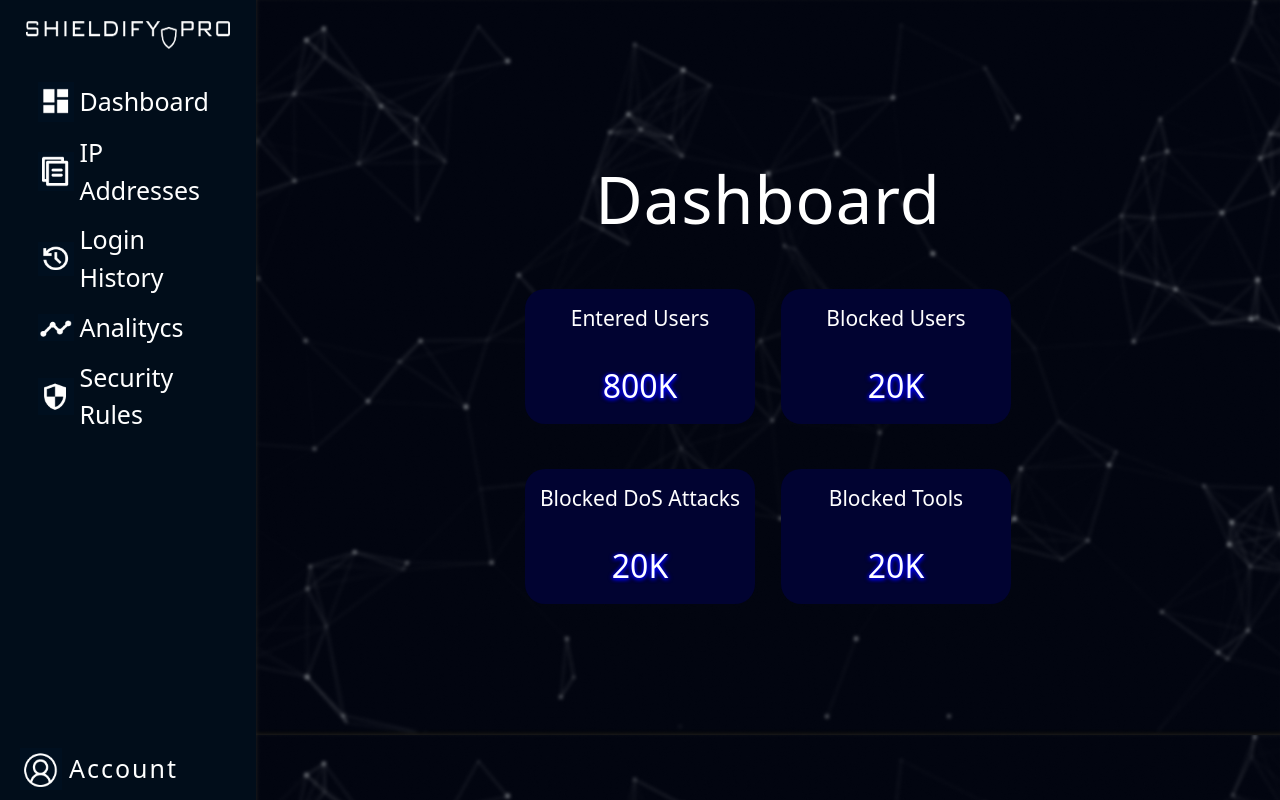
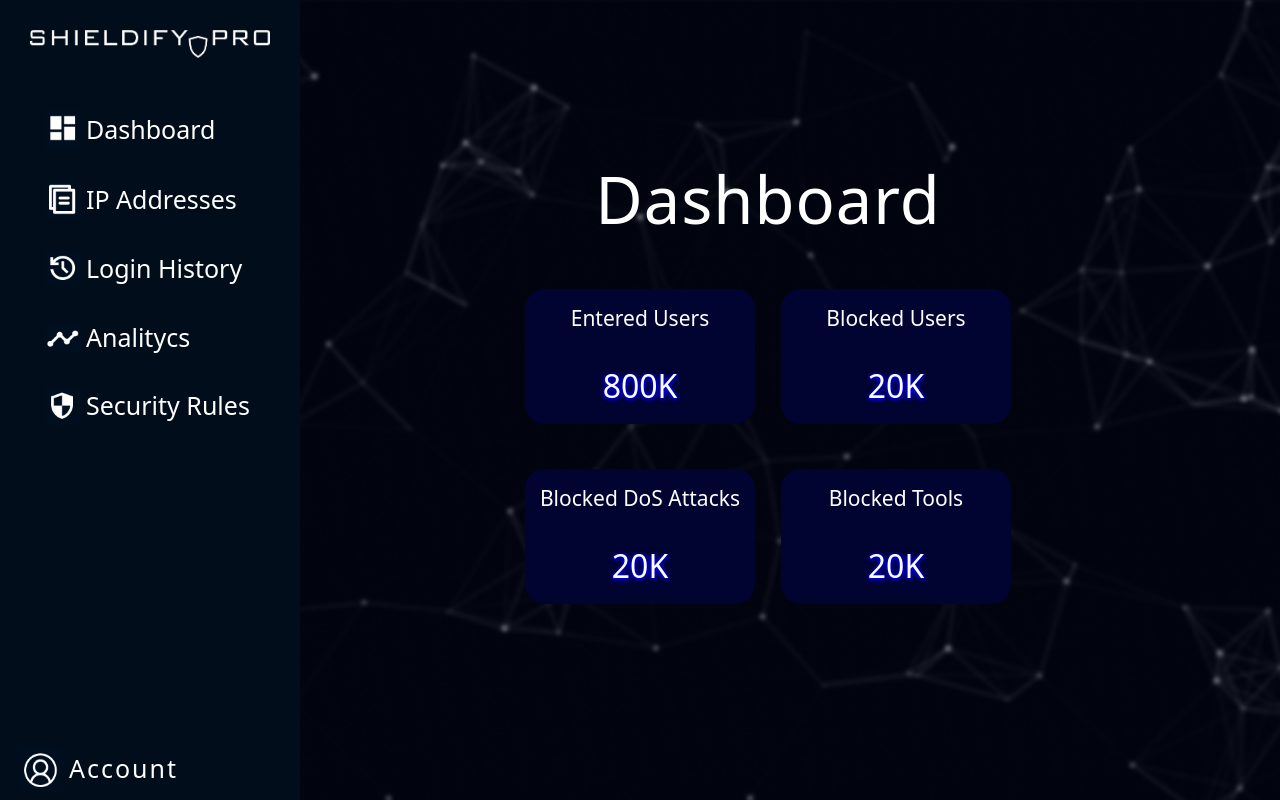
Before and after one commit to TeklaTenie14/shieldify.pro, a plain HTML site: page index.html in a window 1280 px wide. Drawn offline with nearby package versions, Linux system fonts and the light colour scheme.

Commit message:
Update dashboard.css

```diff
--- a/dashboard.css
+++ b/dashboard.css
@@ -19,12 +19,6 @@ html,body{
     height: 28px;
     width: 80%;
     margin: 15px 0 20px 0;
-}
-
-.menu{
-    width: 20%;
-    height: 100%;
-    background-color: #010D1A;
 }
 
 .center{
@@ -53,7 +47,7 @@ html,body{
 }
 
 .bigTXT1{
-    font-weight: 350;
+    font-weight: 300;
     font-size: 25px;
     letter-spacing: 2px;
     color: white;
@@ -65,8 +59,10 @@ html,body{
     color: white;
 }
 
-#afterclick{
-    display: none;
+#afterclick {
+    max-height: 0;
+    overflow: hidden;
+    transition: 0.3s;
 }
 
 .down{
@@ -93,11 +89,18 @@ html,body{
     color: white;
 }
 
-.right{
-    width: 80%;
+.right {
+    width: 100%;
+    padding-left: 20%;
     height: 100%;
     background-image: url(bg.png);
-    background-size:100%;
+    background-size: 100%;
+}
+.menu {
+    position: fixed;
+    width: 300px;
+    height: 100%;
+    background-color: #010d1a;
 }
 
 .boxes{
```
